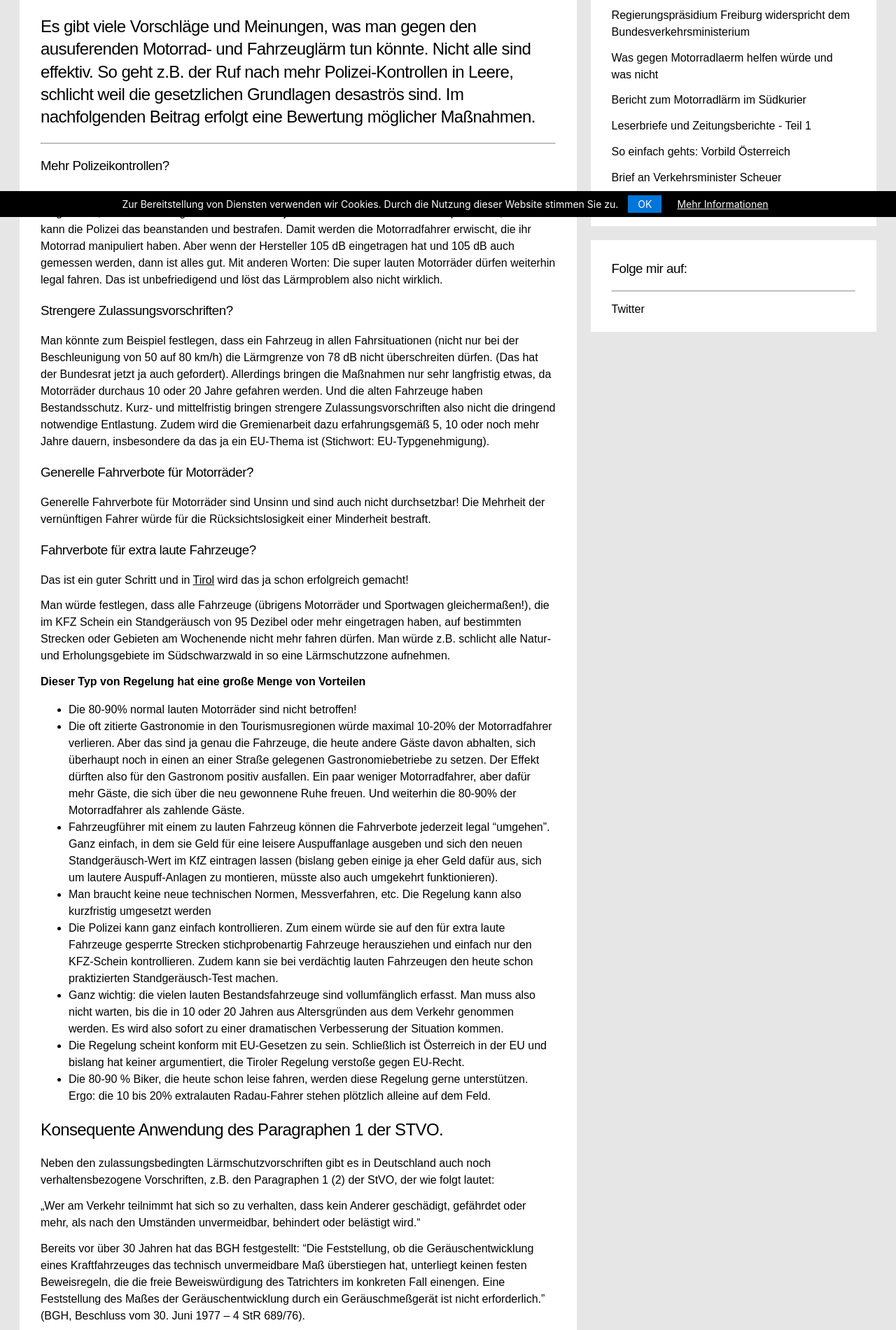
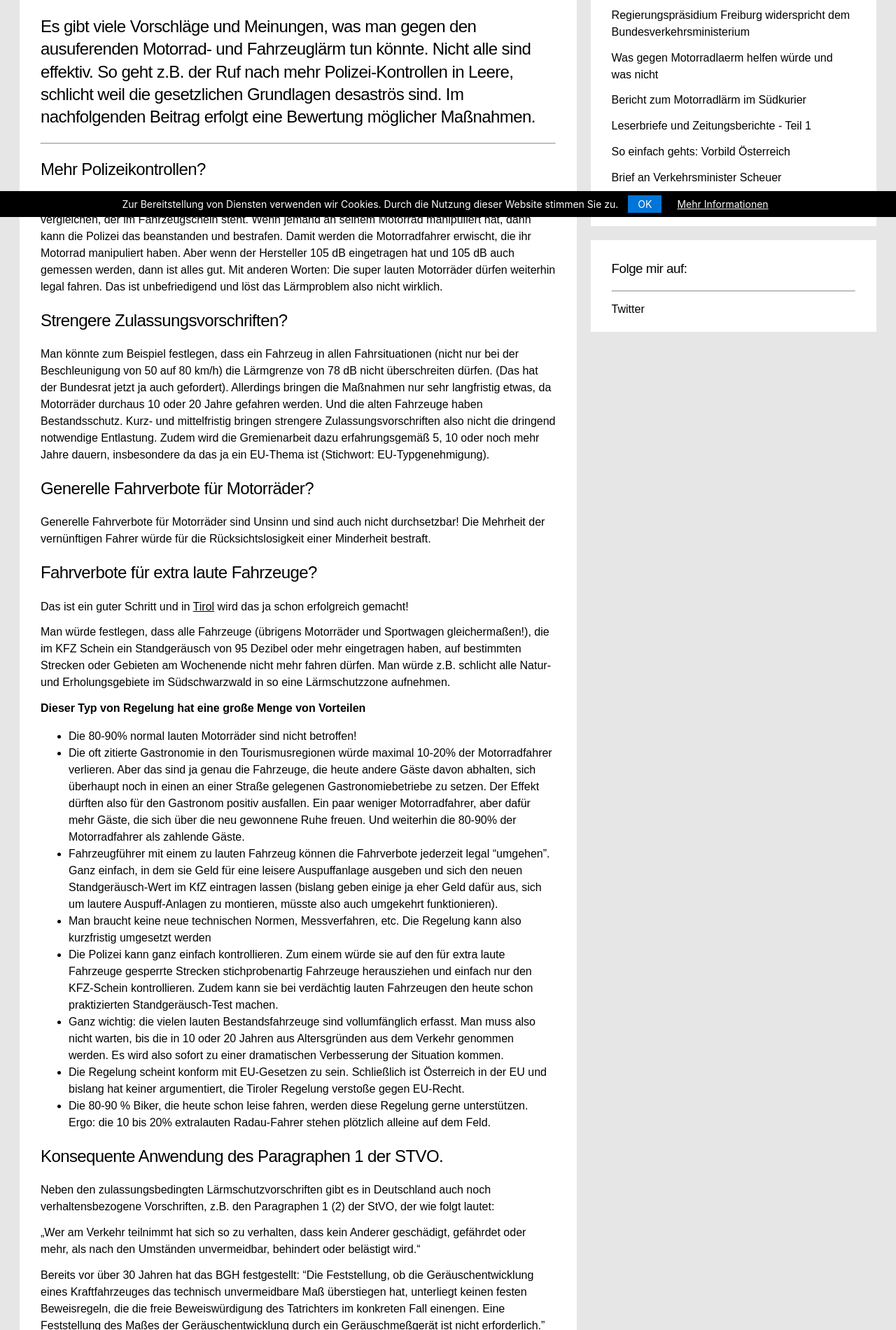
Before and after one commit to rettet-die-stille/rettet-die-stille.github.io, a Jekyll site: the page built from _posts/2020-08-03-was-gegen-motorradlaerm-helfen-wuerde-und-was-nicht.md, in a window 1280 px wide. Shown: the part 590-2490 px from the top of the page at 70% size. Built offline with Jekyll 4.4.1, drawn with Linux system fonts in a browser that asks for light colours.

```diff
--- a/_posts/2020-08-03-was-gegen-motorradlaerm-helfen-wuerde-und-was-nicht.md
+++ b/_posts/2020-08-03-was-gegen-motorradlaerm-helfen-wuerde-und-was-nicht.md
@@ -5,19 +5,19 @@ date: 2020-08-03
 shorttext: "Es gibt viele Vorschläge und Meinungen, was man gegen den ausuferenden Motorrad- und Fahrzeuglärm tun könnte. Nicht alle sind effektiv. So geht z.B. der Ruf nach mehr Polizei-Kontrollen in Leere, schlicht weil die gesetzlichen Grundlagen desaströs sind. Im nachfolgenden Beitrag erfolgt eine Bewertung möglicher Maßnahmen."
 ---
 
-### Mehr Polizeikontrollen?
+## Mehr Polizeikontrollen?
 
 Die Polizei kann nur das Standgeräusch (Nahfeldmessmethode) messen und es mit dem Wert vergleichen, der im Fahrzeugschein steht. Wenn jemand an seinem Motorrad manipuliert hat, dann kann die Polizei das beanstanden und bestrafen. Damit werden die Motorradfahrer erwischt, die ihr Motorrad manipuliert haben. Aber wenn der Hersteller 105 dB eingetragen hat und 105 dB auch gemessen werden, dann ist alles gut. Mit anderen Worten: Die super lauten Motorräder dürfen weiterhin legal fahren. Das ist unbefriedigend und löst das Lärmproblem also nicht wirklich.
 
-### Strengere Zulassungsvorschriften?
+## Strengere Zulassungsvorschriften?
 
 Man könnte zum Beispiel festlegen, dass ein Fahrzeug in allen Fahrsituationen (nicht nur bei der Beschleunigung von 50 auf 80 km/h) die Lärmgrenze von 78 dB nicht überschreiten dürfen. (Das hat der Bundesrat jetzt ja auch gefordert). Allerdings bringen die Maßnahmen nur sehr langfristig etwas, da Motorräder durchaus 10 oder 20 Jahre gefahren werden. Und die alten Fahrzeuge haben Bestandsschutz. Kurz- und mittelfristig bringen strengere Zulassungsvorschriften also nicht die dringend notwendige Entlastung. Zudem wird die Gremienarbeit dazu erfahrungsgemäß 5, 10 oder noch mehr Jahre dauern, insbesondere da das ja ein EU-Thema ist (Stichwort: EU-Typgenehmigung).
 
-### Generelle Fahrverbote für Motorräder?
+## Generelle Fahrverbote für Motorräder?
 
 Generelle Fahrverbote für Motorräder sind Unsinn und sind auch nicht durchsetzbar! Die Mehrheit der vernünftigen Fahrer würde für die Rücksichtslosigkeit einer Minderheit bestraft.
 
-### Fahrverbote für extra laute Fahrzeuge?
+## Fahrverbote für extra laute Fahrzeuge?
 
 Das ist ein guter Schritt und in <span style="text-decoration: underline;">[Tirol](https://www.motorradonline.de/ratgeber/fahrverbote-oesterreich-offiziell-bestaetigt-laute-bikes-tirol-95-db-2020){:target="_blank"}</span> wird das ja schon erfolgreich gemacht!
 
```
